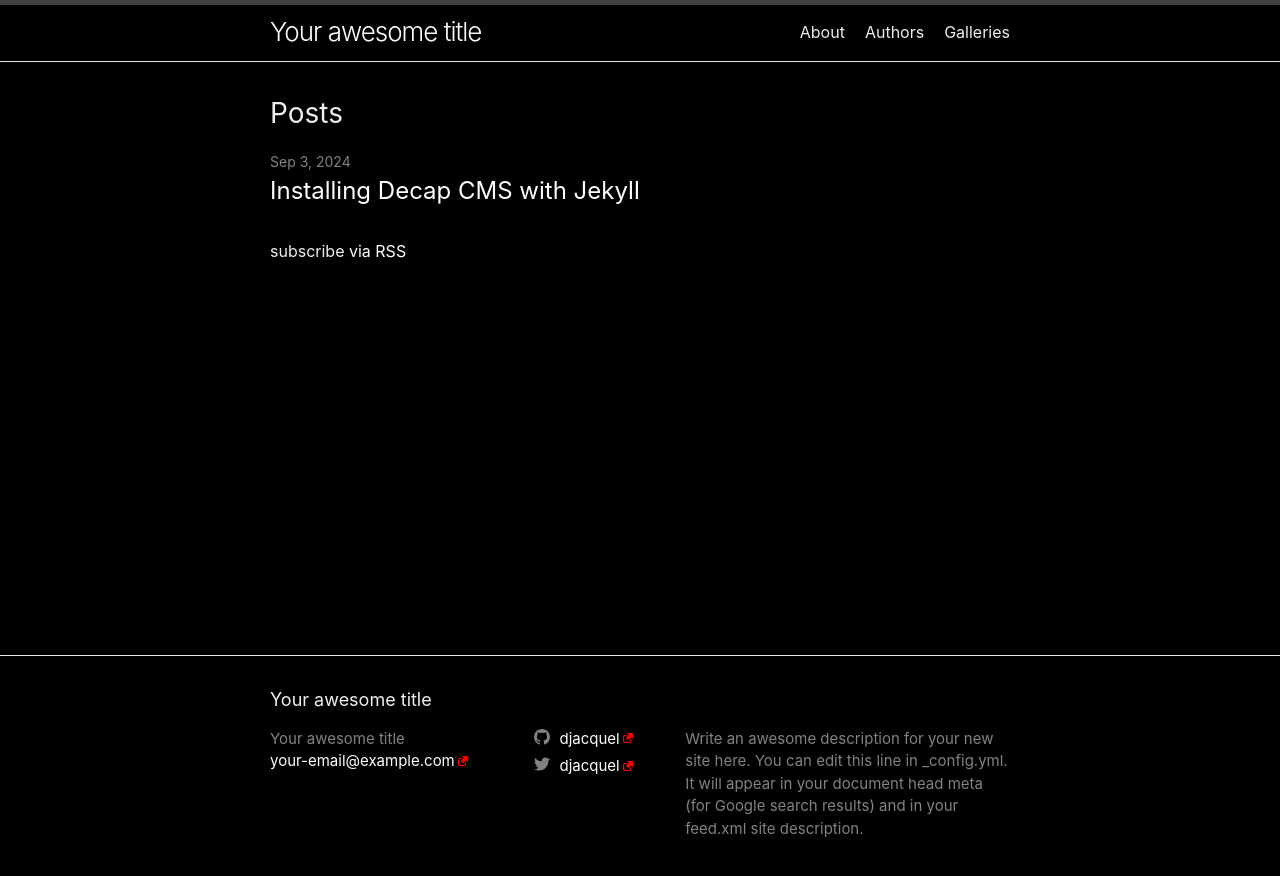
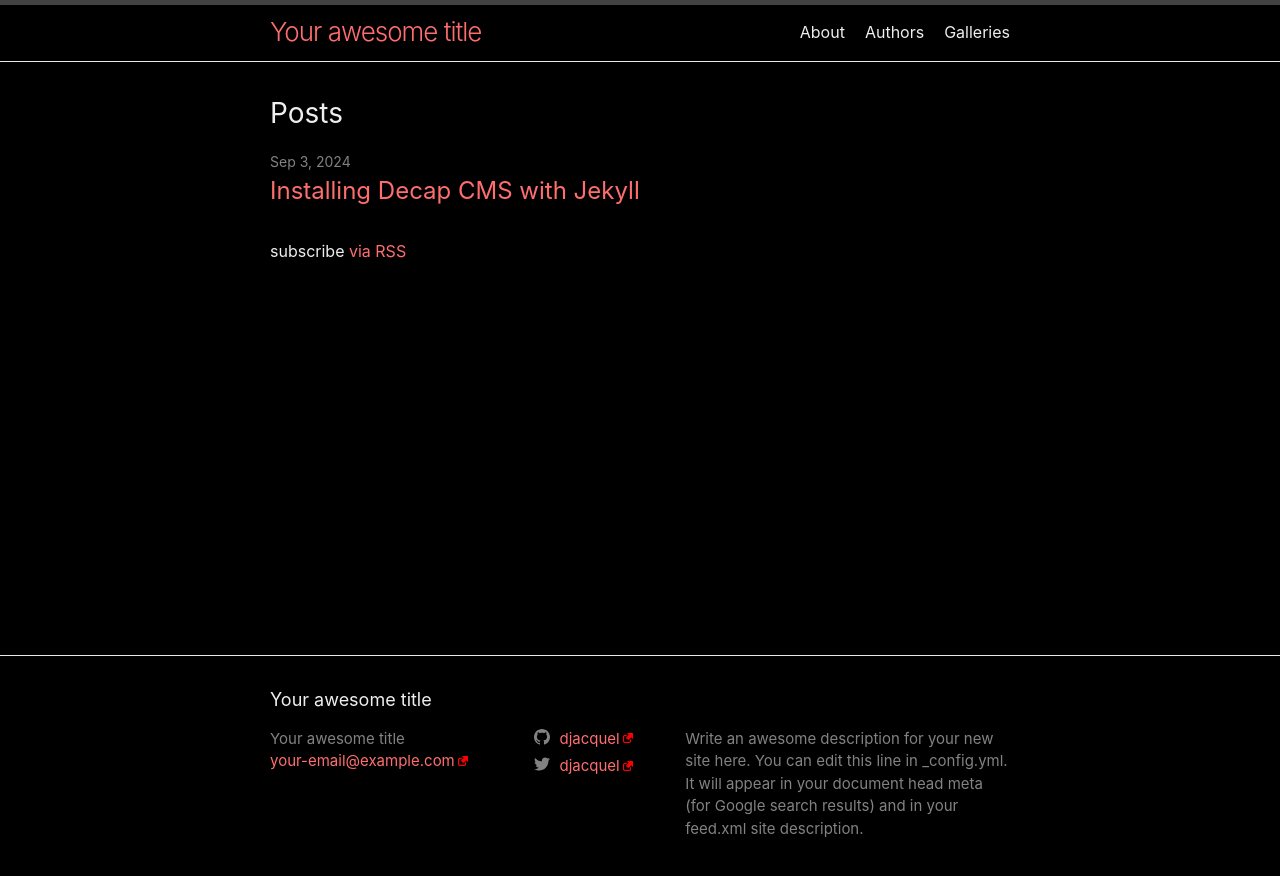
Before and after one commit to numerique-lde52/cdt, a Jekyll site: the page built from index.md, in a window 1280 px wide. Shown: the top 876 px of the page. Built offline with Jekyll 4.4.1, drawn with Linux system fonts in a browser that asks for light colours.

Commit message:
styling font color

```diff
--- a/_sass/minima.scss
+++ b/_sass/minima.scss
@@ -12,7 +12,7 @@ $spacing-unit:     30px !default;
 
 $text-color:       #eee !default;
 $background-color: #000 !default;
-$brand-color:      #fff !default;
+$brand-color:      #ff6e6e !default;
 
 $grey-color:       #828282 !default;
 $grey-color-light: lighten($grey-color, 40%) !default;
```
Also changed, not shown: 1 other file.
